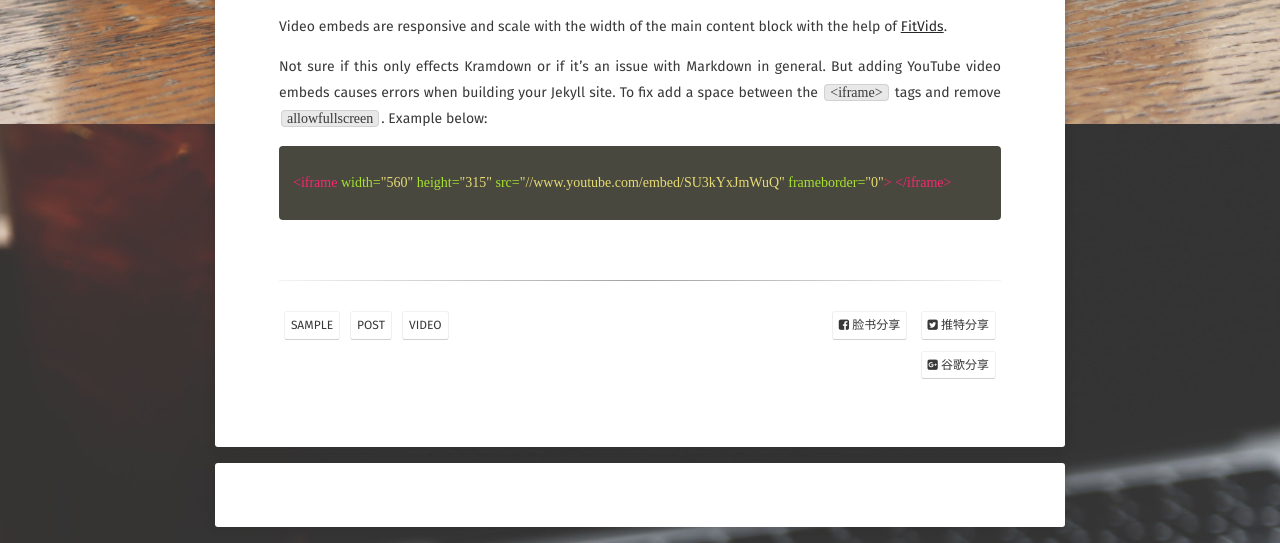
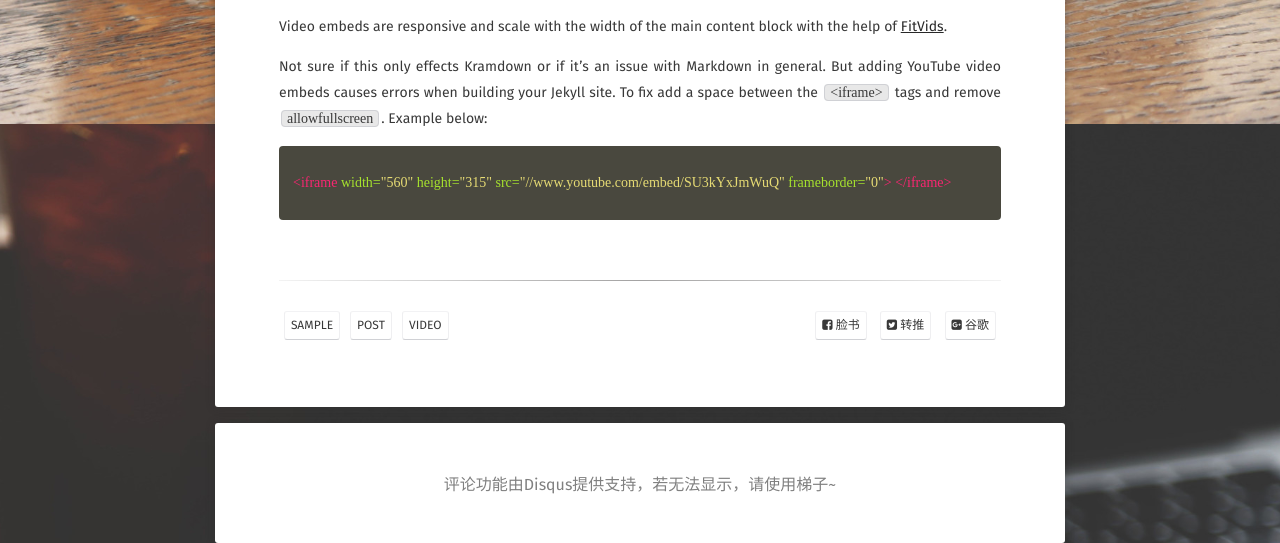
Before and after one commit to Zeyu-ZEYU/Shangbaize-Daoye.github.io, a Jekyll site: the page built from _posts/2013-06-25-video-post.md, in a window 1280 px wide. Shown: the part 776-1319 px from the top of the page. Built offline with Jekyll 4.4.1, drawn with Linux system fonts in a browser that asks for light colours; some web fonts are replaced; comment, search, counter and statistics services are not loaded.

Commit message:
initial commit

```diff
--- a/_includes/meta.html
+++ b/_includes/meta.html
@@ -3,13 +3,13 @@
 <span class="entry-tags">{% for tag in page.tags %}<a href="{{ site.url }}/tags/#{{ tag }}" title="点击查看所有标记为{{ tag }}的文章" class="tag"><span class="term">{{ tag }}</span></a>{% unless forloop.last %}{% endunless %}{% endfor %}</span>
 <span class="social-share">
     <a href="https://www.facebook.com/sharer/sharer.php?u={{ site.url }}{{ page.url }}" title="在Facebook上分享" class="tag">
-        <span class="term"><i class="fa fa-facebook-square"></i> 脸书分享</span>
+        <span class="term"><i class="fa fa-facebook-square"></i> 脸书</span>
     </a>
-    <a href="https://twitter.com/intent/tweet?text={{ site.url }}{{ page.url }}" title="Share on Twitter" class="tag">
-        <span class="term"><i class="fa fa-twitter-square"></i> 推特分享</span>
+    <a href="https://twitter.com/intent/tweet?text={{ site.url }}{{ page.url }}" title="在Twitter上分享" class="tag">
+        <span class="term"><i class="fa fa-twitter-square"></i> 转推</span>
     </a>
-    <a href="https://plus.google.com/share?url={{ site.url }}{{ page.url }}" title="Share on Google+" class="tag">
-            <span class="term"><i class="fa fa-google-plus-square"></i> 谷歌分享</span>
+    <a href="https://plus.google.com/share?url={{ site.url }}{{ page.url }}" title="在Google+上分享" class="tag">
+            <span class="term"><i class="fa fa-google-plus-square"></i> 谷歌</span>
     </a>
 </span>
 <div style="clear:both"></div>
--- a/_layouts/post.html
+++ b/_layouts/post.html
@@ -38,7 +38,7 @@ layout: compress
                 </div>
             </div>
         </div>
-        {% if page.comments and site.disqus_shortname %}<section id="disqus_thread" class="animated fadeInUp"></section><!-- /#disqus_thread -->{% endif %}
+        {% if page.comments and site.disqus_shortname %}<section id="disqus_thread" class="animated fadeInUp"><p style="color:grey;text-align:center;">评论功能由Disqus提供支持，若无法显示，请使用梯子~</p></section><!-- /#disqus_thread -->{% endif %}
     </header>
     {% include scripts.html %}
     {% if site.mathjax == true %}
```
